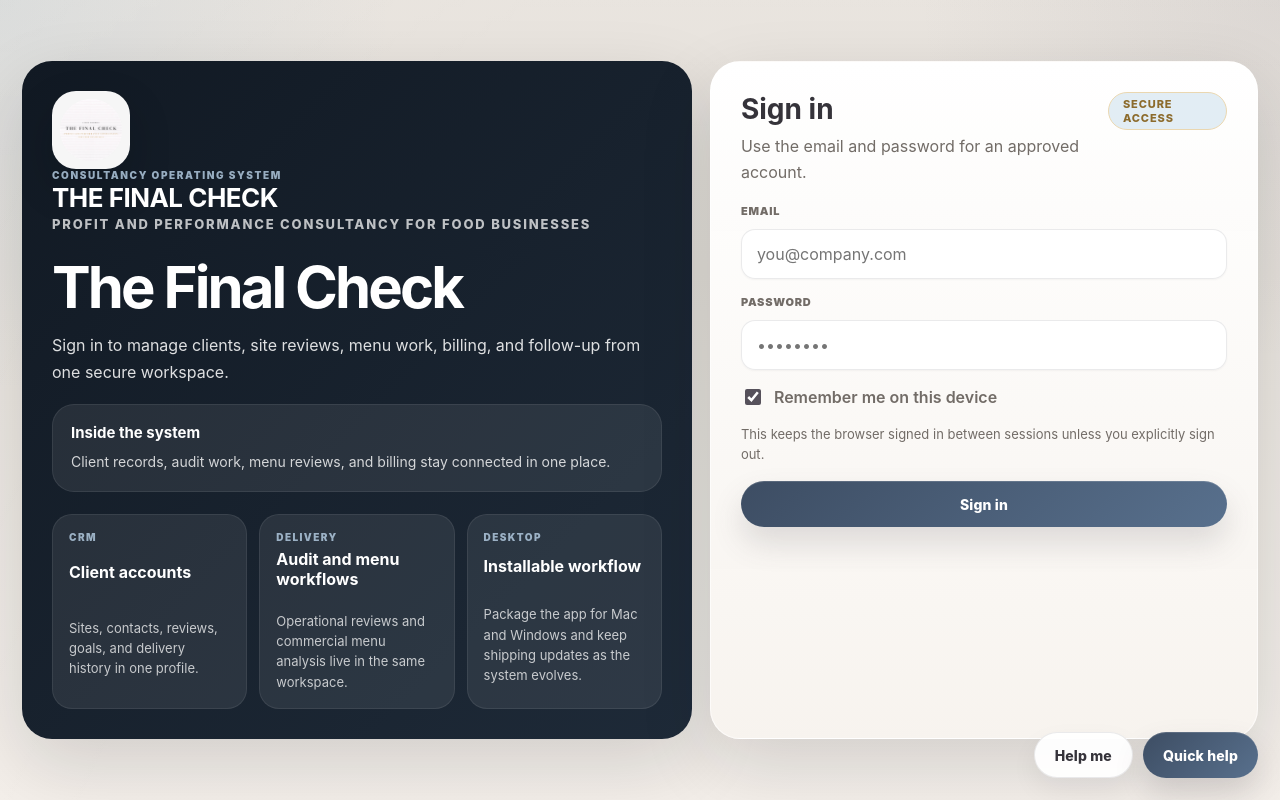
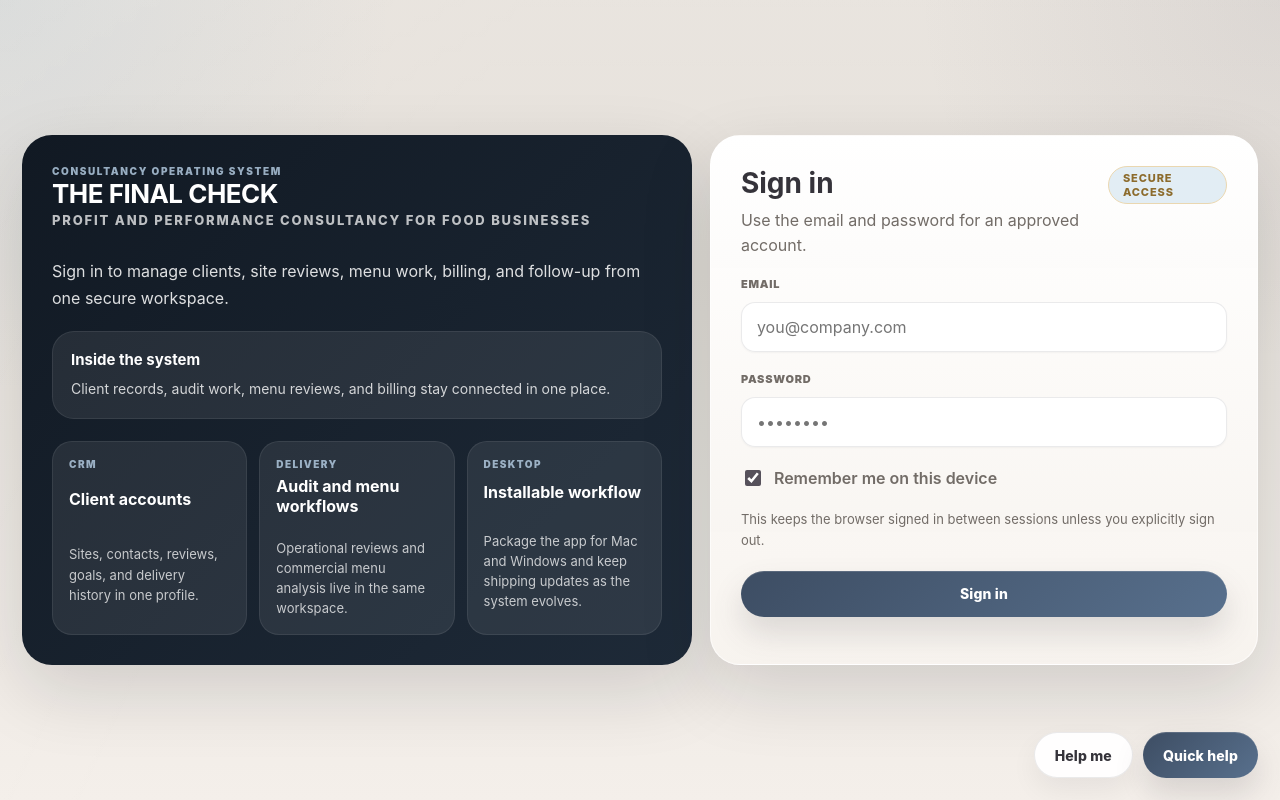
Before and after one commit to elliotmobilemusic-a11y/The-Final-Check-App, a React (Vite) app: page /#/login in a window 1280 px wide. Built offline with nearby package versions, Linux system fonts and the light colour scheme.

Commit message:
Clean up login page: remove duplicate heading, remove logo, improve spacing

```diff
--- a/src/pages/system/LoginPage.tsx
+++ b/src/pages/system/LoginPage.tsx
@@ -54,23 +54,13 @@ export function LoginPage() {
     <div className="auth-page">
       <div className="auth-panel">
         <div className="auth-copy">
-          <div className="auth-brand-row">
-            <div className="auth-brand-mark">
-              <img
-                src="/the-final-check-logo.png"
-                alt="The Final Check logo"
-                className="auth-brand-logo"
-              />
-            </div>
-            <div className="auth-brand-textlock">
-              <span>Consultancy operating system</span>
-              <strong>The Final Check</strong>
-              <small>Profit and performance consultancy for food businesses</small>
-            </div>
+          <div className="auth-brand-textlock">
+            <span>Consultancy operating system</span>
+            <strong>The Final Check</strong>
+            <small>Profit and performance consultancy for food businesses</small>
           </div>
 
-          <h1>The Final Check</h1>
-          <p>
+          <p style={{ marginTop: '28px' }}>
             Sign in to manage clients, site reviews, menu work, billing, and follow-up from one
             secure workspace.
           </p>
@@ -116,7 +106,7 @@ export function LoginPage() {
             </div>
           ) : null}
 
-          <form className="stack gap-16" onSubmit={handleSubmit}>
+          <form className="stack gap-20" onSubmit={handleSubmit}>
             <label className="field">
               <span>Email</span>
               <input
```
